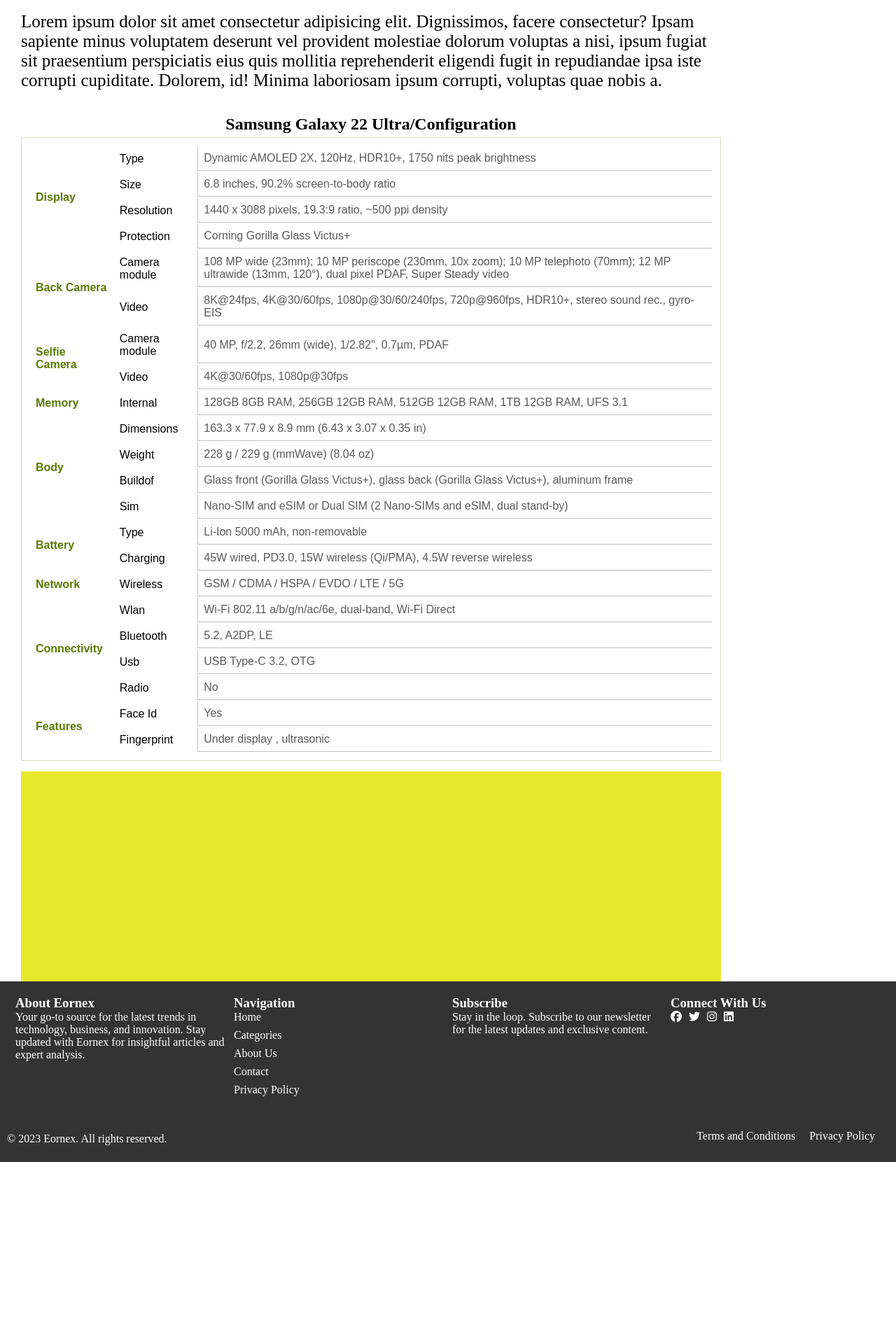
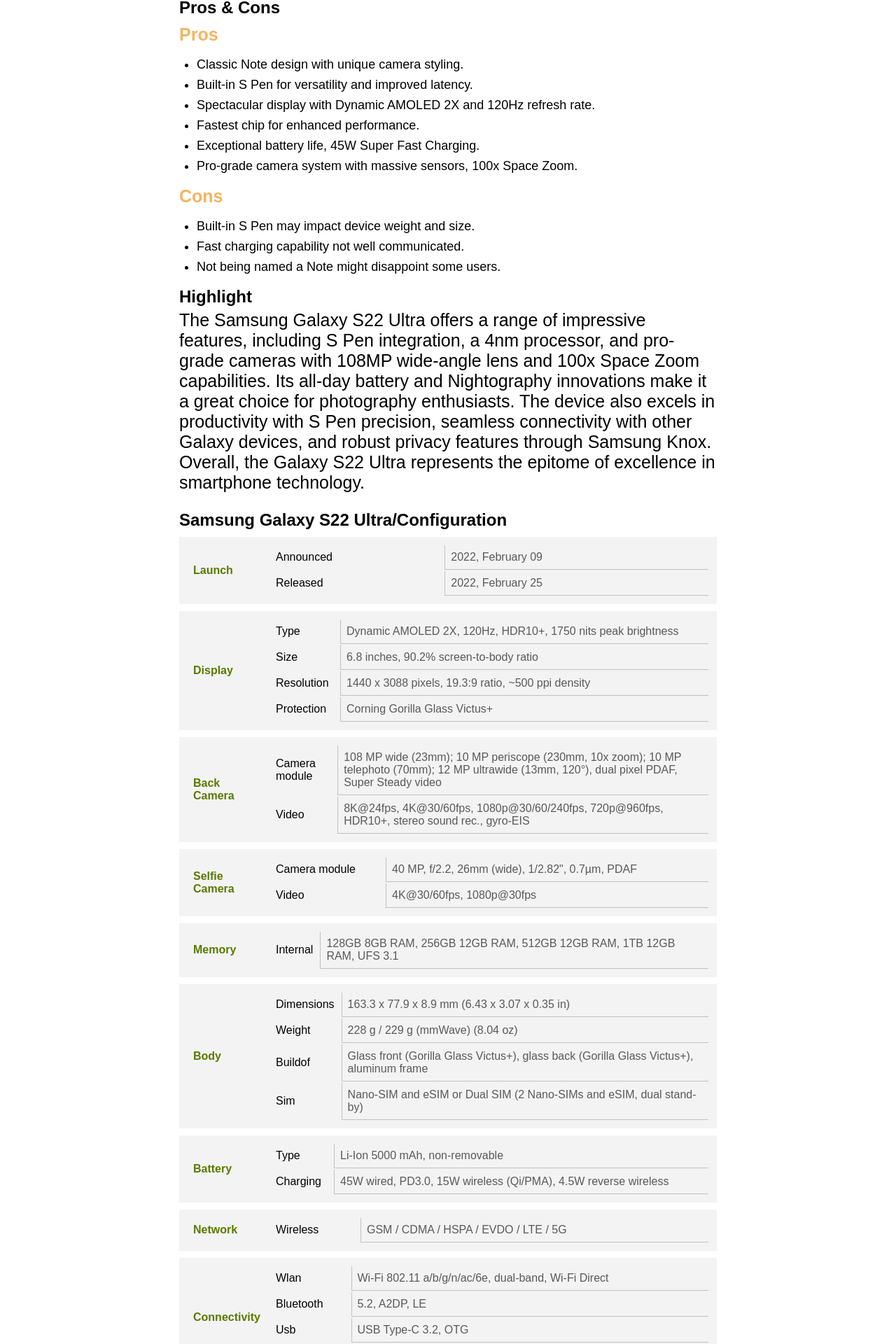
Before and after one commit to IqbalHossen18/Blogs.com, a Next.js app: page /mobileblog/1 in a window 1280 px wide. Shown: the part 862-2782 px from the top of the page at 70% size. Before the commit the page ends 2522 px from the top, so only its background shows below. Built offline with nearby package versions, Linux system fonts and the light colour scheme.

Commit message:
after mobileslug

```diff
--- a/pages/mobileblog/[blog].js
+++ b/pages/mobileblog/[blog].js
@@ -8,9 +8,8 @@
             <div className={Styles.mainsection}>
                 <section className={Styles.section1}>
                     <h5>Top Deals</h5>
-                    <h1>Samsung Galaxy 22 Ultra</h1>
-                    <p>This is aobut okjlk  oiueorjlk lkejklwerkj wkerjweorjwoerj weriowejrowkdklf lk   osiudjowe</p>
-                    <p>Launch</p>
+                    <h1 className={Styles.itemname}>Samsung Galaxy S22 Ultra</h1>
+                    <p>Lorem ipsum dolor, sit amet consectetur adipisicing elit. Perferendis officiis deserunt quia amet, at, illum voluptates explicabo commodi porro provident, consectetur natus. Labore placeat eius necessitatibus iusto nisi. Debitis, a.</p>
                     <div className={Styles.imgdiv}>
                         <Image id={Styles.imgtag} height={612} width={833} src="/galaxy22ultra.jpg" alt='mobile' />
                     </div>
@@ -18,11 +17,49 @@
                         <Link href={'/'}><button>Buy at amazon</button></Link>
                         <Link href={'/'}><button>Buy at walmart</button></Link>
                     </div>
-                    <p className={Styles.highlight}>Lorem ipsum dolor sit amet consectetur adipisicing elit. Dignissimos, facere consectetur? Ipsam sapiente minus voluptatem deserunt vel provident molestiae dolorum voluptas a nisi, ipsum fugiat sit praesentium perspiciatis eius quis mollitia reprehenderit eligendi fugit in repudiandae ipsa iste corrupti cupiditate. Dolorem, id! Minima laboriosam ipsum corrupti, voluptas quae nobis a.</p>
+                    <div className={Styles.prosandcons}>
+                        <h2>Pros & Cons</h2>
+                        <h3>Pros</h3>
+                        <ul>
+                            <li>Classic Note design with unique camera styling.</li>
+                            <li>Built-in S Pen for versatility and improved latency.</li>
+                            <li>Spectacular display with Dynamic AMOLED 2X and 120Hz refresh rate.</li>
+                            <li>Fastest chip for enhanced performance.</li>
+                            <li>Exceptional battery life, 45W Super Fast Charging.</li>
+                            <li>Pro-grade camera system with massive sensors, 100x Space Zoom.</li>
+                        </ul>
+
+                        <h3>Cons</h3>
+                        <ul>
+                            <li>Built-in S Pen may impact device weight and size.</li>
+                            <li>Fast charging capability not well communicated.</li>
+                            <li>Not being named a Note might disappoint some users.</li>
+                        </ul>
+
+
+                    </div>
+                    <div>
+                        <h1>Highlight</h1>
+                        <p className={Styles.highlight}>The Samsung Galaxy S22 Ultra offers a range of impressive features, including S Pen integration, a 4nm processor, and pro-grade cameras with 108MP wide-angle lens and 100x Space Zoom capabilities. Its all-day battery and Nightography innovations make it a great choice for photography enthusiasts. The device also excels in productivity with S Pen precision, seamless connectivity with other Galaxy devices, and robust privacy features through Samsung Knox. Overall, the Galaxy S22 Ultra represents the epitome of excellence in smartphone technology.</p>
+                    </div>
                 </section>
                 <section className={Styles.section2}>
-                    <div><h1>Samsung Galaxy 22 Ultra/Configuration</h1></div>
+                    <div><h1>Samsung Galaxy  S22 Ultra/Configuration</h1></div>
                     <div className={Styles.tables}>
+                    <table className={Styles.config} >
+                            <tbody>
+                                <tr>
+                                    <td className={Styles.tablehead} rowSpan={2}>Launch</td>
+                                    <td>Announced</td>
+                                    <td className={Styles.tabledata}>2022, February 09
+</td>
+                                </tr>
+                                <tr>
+                                    <td>Released</td>
+                                    <td className={Styles.tabledata}>2022, February 25</td>
+                                </tr>
+                            </tbody>
+                        </table>
                         <table className={Styles.config}>
                             <tbody>
                                 <tr>
@@ -42,6 +79,10 @@
                                     <td>Protection</td>
                                     <td className={Styles.tabledata}>Corning Gorilla Glass Victus+</td>
                                 </tr>
+                            </tbody>
+                        </table>
+                        <table className={Styles.config} >
+                            <tbody>
                                 {/* camera section  */}
                                 <tr>
                                     <td className={Styles.tablehead} rowSpan={2}>Back Camera</td>
@@ -53,6 +94,10 @@
                                     <td>Video</td>
                                     <td className={Styles.tabledata}>	8K@24fps, 4K@30/60fps, 1080p@30/60/240fps, 720p@960fps, HDR10+, stereo sound rec., gyro-EIS</td>
                                 </tr>
+                            </tbody>
+                        </table>
+                        <table className={Styles.config} >
+                            <tbody>
                                 <tr>
                                     <td className={Styles.tablehead} rowSpan={2}>Selfie Camera</td>
                                     <td>Camera module</td>
@@ -62,12 +107,20 @@
                                     <td>Video</td>
                                     <td className={Styles.tabledata}>4K@30/60fps, 1080p@30fps</td>
                                 </tr>
+                            </tbody>
+                        </table>
+                        <table className={Styles.config} >
+                            <tbody>
                                 {/* memory section  */}
                                 <tr>
                                     <td className={Styles.tablehead}>Memory</td>
                                     <td>Internal</td>
                                     <td className={Styles.tabledata}>128GB 8GB RAM, 256GB 12GB RAM, 512GB 12GB RAM, 1TB 12GB RAM, UFS 3.1</td>
                                 </tr>
+                            </tbody>
+                        </table>
+                        <table className={Styles.config} >
+                            <tbody>
                                 {/* body sectioin */}
                                 <tr>
                                     <td className={Styles.tablehead} rowSpan={4}>Body</td>
@@ -86,6 +139,10 @@
                                     <td>Sim</td>
                                     <td className={Styles.tabledata}>Nano-SIM and eSIM or Dual SIM (2 Nano-SIMs and eSIM, dual stand-by)</td>
                                 </tr>
+                            </tbody>
+                        </table>
+                        <table className={Styles.config} >
+                            <tbody>
                                 {/* battery section  */}
                                 <tr>
                                     <td className={Styles.tablehead} rowSpan={2}>Battery</td>
@@ -96,13 +153,20 @@
                                     <td>Charging</td>
                                     <td className={Styles.tabledata}>45W wired, PD3.0, 15W wireless (Qi/PMA), 4.5W reverse wireless</td>
                                 </tr>
+                            </tbody>
+                        </table>
+                        <table className={Styles.config} >
+                            <tbody>
                                 {/* network section  */}
                                 <tr>
                                     <td className={Styles.tablehead}>Network</td>
                                     <td>Wireless</td>
                                     <td className={Styles.tabledata}>GSM / CDMA / HSPA / EVDO / LTE / 5G</td>
                                 </tr>
-                                {/* connectivity section  */}
+                            </tbody>
+                        </table>
+                        <table className={Styles.config} >
+                            <tbody>
                                 <tr>
                                     <td className={Styles.tablehead} rowSpan={4}>Connectivity</td>
                                     <td>Wlan</td>
@@ -120,6 +184,10 @@
                                     <td>Radio</td>
                                     <td className={Styles.tabledata}>No</td>
                                 </tr>
+                            </tbody>
+                        </table>
+                        <table className={Styles.config} >
+                            <tbody>
                                 {/* feature section  */}
                                 <tr>
                                     <td className={Styles.tablehead} rowSpan={2}>Features</td>
@@ -135,7 +203,10 @@
                     </div>
                 </section>
                 <section className={Styles.section3}>
-
+                     <div>
+                        <h1>Our opinion</h1>
+                        <p className={Styles.ouropinion}>Lorem ipsum dolor sit amet consectetur adipisicing elit. Ullam repudiandae exercitationem, nihil corrupti deleniti quos, facere fugit repellendus laudantium rerum voluptas ut a consequuntur. Rem incidunt praesentium sit vitae. Inventore totam ducimus porro, dolorum recusandae earum molestias doloribus ratione similique dolore laudantium deserunt quam ullam culpa. Eum quis voluptate delectus nulla sequi aspernatur, maxime eveniet cumque porro mollitia omnis magni officia voluptatibus totam nisi, iusto similique sed! Fuga similique rem omnis reprehenderit, officia laboriosam accusamus ratione quos quo excepturi incidunt officiis libero, quisquam dolorem laudantium quaerat. Aut quod et eaque magnam tempore, cupiditate, non quis soluta nisi impedit quo dicta.</p>
+                     </div>
                 </section>
             </div>
         </>
--- a/styles/moblieslug.module.css
+++ b/styles/moblieslug.module.css
@@ -1,18 +1,32 @@
 .mainsection{
     display: flex;
     flex-direction: column;
-    width: 1000px;
-    padding-left:30px;
-    padding-top:15px;
+    width: 60%;
+    padding-top: 20px;
+    margin:auto;
+    font-family: sans-serif;
 }
+@media only screen and (max-width: 1000px) {
+    .mainsection{
+        width: 90%;
+    }
+  }
 .section1{
     width: 100%;
     display: flex;
     flex-direction: column;
 }
-.imgdiv{
-    width: 100%;
-    height:650px;
+.section1 h5{
+    padding-top:10px;
+    color:rgb(249, 62, 62);
+}
+.itemname{
+    font-size: 35px;
+    font-family: Arial Narrow;
+}
+.section1 p{
+    padding:5px 0px;
+    font-size: 25px;
 }
 #imgtag{
     width: 100%;
@@ -20,7 +34,7 @@
 }
 .affiliatelink{
     padding:10px 0px;
-    display: flex;
+    display:flex;
     gap:5px;
 }
 .highlight{
@@ -28,34 +42,128 @@
     padding:15px 0px;
     font-size: 25px;
 }
+.prosandcons{
+    padding:10px 0px;
+}
+.prosandcons h3{
+    padding: 10px 0px;
+    font-size: 25px;
+    color:rgb(245, 180, 96);
+}
+.prosandcons ul{
+    padding-left: 25px;
+}
+.prosandcons ul li{
+    font-size: 18px;
+    margin:8px 0px;
+}
 
 
 .section2{
-    padding:15px 0px;
-    display: flex;
-    justify-content: center;
-    align-items: center;
-    flex-direction: column;
-    /* background-color: green; */
+    margin-top: 15px;
 }
 .section2 div h1{
+    text-align: left;
     margin:5px 0px;
 }
 
-.config{
+.config:nth-child(1){
+    cursor: pointer;
+    color:black;
+    width: 100%;
+    padding: 10px;
+    background-color: #f3f3f3;
+    margin-top: 10px;
+}
+.config:nth-child(2){
+    margin-top: 10px;
     cursor: pointer;
     color:black;
     font-family: sans-serif;
     width: 100%;
     padding: 10px;
-    background-color: #ffffff;
-    border:1px solid rgb(218, 218, 185);
+        background-color: #f3f3f3;
 }
+.config:nth-child(3){
+    cursor: pointer;
+    color:black;
+    font-family: sans-serif;
+    width: 100%;
+    padding: 10px;
+        background-color: #f3f3f3;
+    margin-top: 10px;
+}
+.config:nth-child(4){
+    margin-top: 10px;
+    cursor: pointer;
+    color:black;
+    font-family: sans-serif;
+    width: 100%;
+    padding: 10px;
+        background-color: #f3f3f3;
+}
+.config:nth-child(5){
+    cursor: pointer;
+    color:black;
+    font-family: sans-serif;
+    width: 100%;
+    padding: 10px;
+        background-color: #f3f3f3;
+    margin-top: 10px;
+}
+.config:nth-child(6){
+    margin-top: 10px;
+    cursor: pointer;
+    color:black;
+    font-family: sans-serif;
+    width: 100%;
+    padding: 10px;
+        background-color: #f3f3f3;
+}
+.config:nth-child(7){
+    cursor: pointer;
+    color:black;
+    font-family: sans-serif;
+    width: 100%;
+    padding: 10px;
+        background-color: #f3f3f3;
+    margin-top: 10px;
+}
+.config:nth-child(8){
+    margin-top: 10px;
+    cursor: pointer;
+    color:black;
+    font-family: sans-serif;
+    width: 100%;
+    padding: 10px;
+        background-color: #f3f3f3;
+}
+.config:nth-child(9){
+    margin-top: 10px;
+    cursor: pointer;
+    color:black;
+    font-family: sans-serif;
+    width: 100%;
+    padding: 10px;
+        background-color: #f3f3f3;
+}
+.config:nth-child(10){
+    margin-top: 10px;
+    cursor: pointer;
+    color:black;
+    font-family: sans-serif;
+    width: 100%;
+    padding: 10px;
+        background-color: #f3f3f3;
+}
+
 .config tr td{
     padding:8px;
 }
 
 .tabledata{
+    /* width: 50%; */
+    margin-left: 20px;
     border-left: 0.5px solid silver;
     border-bottom: 1px solid silver;
     color:rgb(90, 89, 89);
@@ -64,14 +172,30 @@
     color:rgb(60, 58, 58);
 }
 .tablehead{
+    width: 100px;
     color:rgb(90, 122, 0);
     font-weight: bold;
     /* border-right:1px solid rgb(25, 101, 4); */
 }
+@media only screen and (max-width: 500px) {
+    .tablehead{
+        width: auto;
+        font-weight: none;
+    }
+    .config{
+        margin:auto;
+        padding: 0px;
+        width: 98%;
+        font-size: 12px;
+    }
+  }
 .tablehead:hover{
     color:black;
 }
 .section3{
-    height: 300px;
-    background-color: rgb(232, 232, 47);
+    margin:15px 0px;
 }
+.ouropinion{
+    color:black;
+    font-size: 25px;
+}
```
